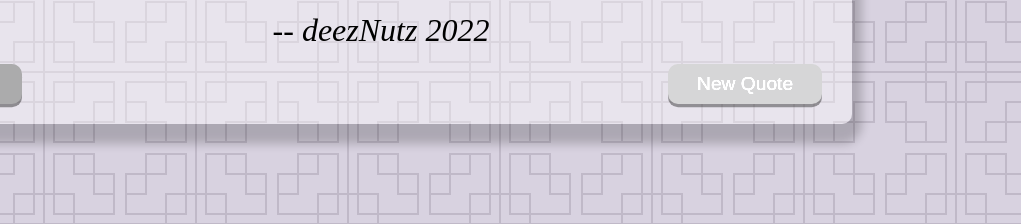
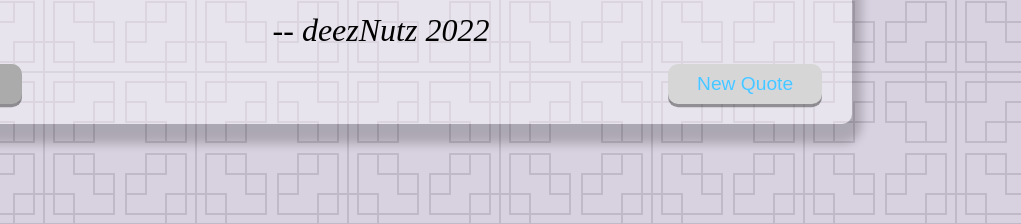
Before and after one commit to deelusional/template-tester, a plain HTML site: page index.html in a window 1280 px wide. In both pictures the pointer is over the button "New Quote". Shown: the part 383-607 px from the top of the page, 259-1280 px from the left. Drawn offline with Linux system fonts and the light colour scheme.

Commit message:
Changed new quote button color to match twitter

```diff
--- a/styles.css
+++ b/styles.css
@@ -82,6 +82,10 @@ button:active {
   color: #38a1f3;
 }
 
+#new-quote:hover {
+  color: #38a1f3;
+}
+
 .fa-twitter{
   font-size: 1.5rem;
 }
```
